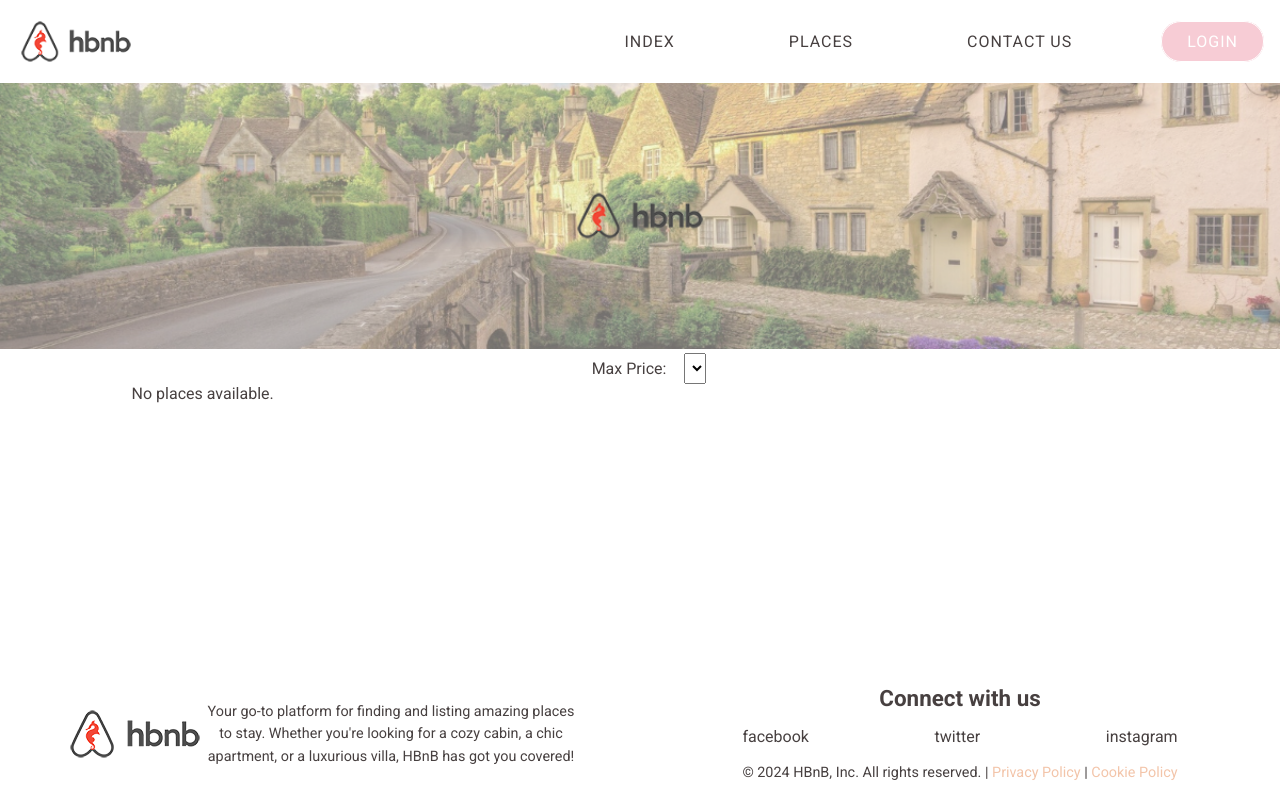
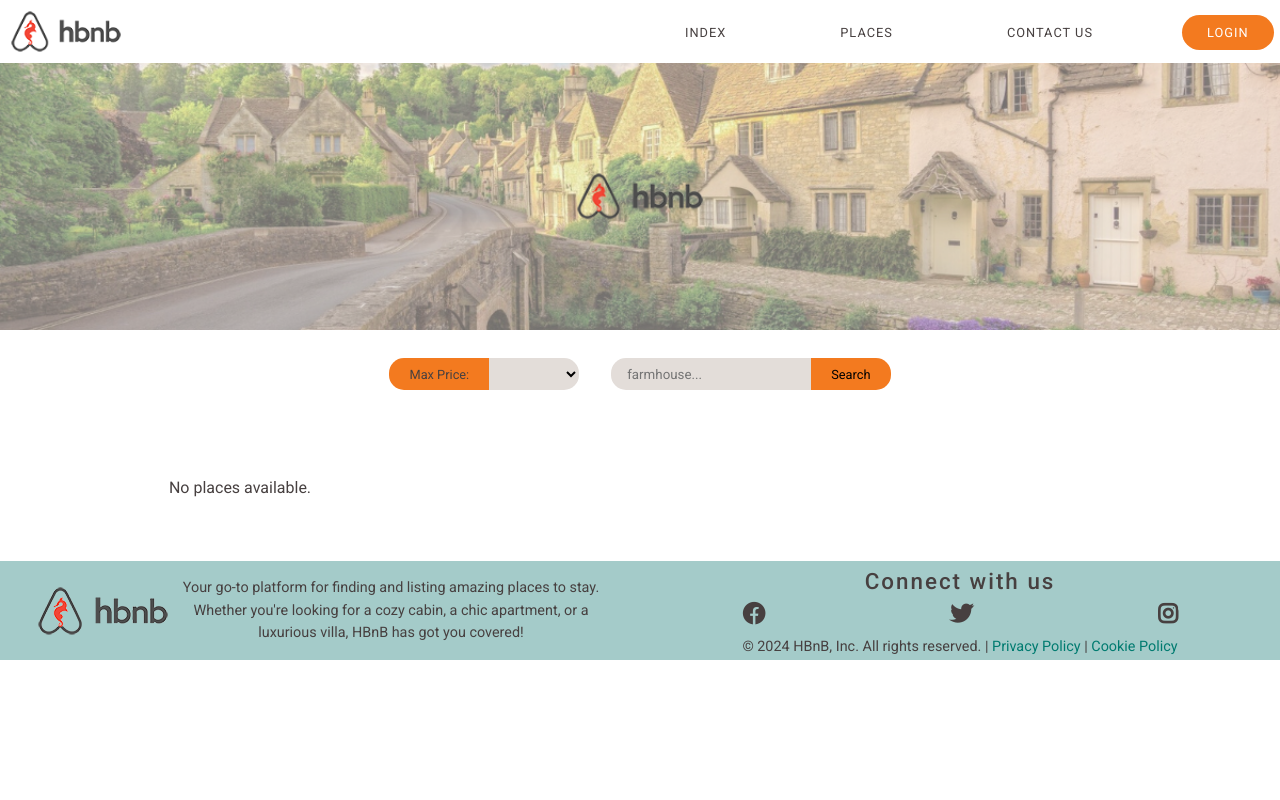
Before and after one commit to Giv-08/-holbertonschool-hbnb-part4, a Flask app: template templates/index.html in a window 1280 px wide. Run offline with Flask 3, Linux system fonts and the light colour scheme; the template is opened without the code that fills it, so the values that code supplies are empty.

Commit message:
added index css

```diff
--- a/app/api/v1/places.py
+++ b/app/api/v1/places.py
@@ -100,6 +100,8 @@
             output.append({
                 'id': str(place.id),
                 'title': place.title,
+                'description': place.description,
+                'price': place.price,
                 'latitude': place.latitude,
                 'longitude': place.longitude,
             })
--- a/static/styles/index.css
+++ b/static/styles/index.css
@@ -1,38 +1,104 @@
 :root {
-  --first-color: #5cbdb9;
-  --second-color: #ebf6f5;
-  --link-color: #f3c5aa;
+  --firt-color: #a4cbc9;
+  --second-color: #3c3c46;
+  --link-color: #a4b6c2;
   --hover-color: #f5b56c;
-  --base-color: #dddcdb;
-  --button-background: #f7ccd5;
+  --base-color: #e1e1db;
+  --button-background: #f37a1f;
   --bg-color: #f4f4f4;
   --font-primary: #474040;
   --white: #ffffff;
   --black: #000000;
 }
 
-main #banner {
-  width: 100%;
-}
 main #banner img {
   width: 100%;
 }
 main #filter {
   display: flex;
   justify-content: center;
+  padding: 1.5rem;
+  height: 80px;
+}
+main #filter label {
+  font-size: 0.8rem;
+  display: flex;
+  align-items: center;
+}
+main #filter #price-filter {
+  border: none;
+  width: 90px;
+  background-color: #e3ddd9;
+  border-top-right-radius: 15px;
+  border-bottom-right-radius: 15px;
+  margin-right: 2rem;
+}
+main #filter input {
+  border: none;
+  width: 200px;
+  padding-left: 1rem;
+  background-color: #e3ddd9;
+  border-top-left-radius: 15px;
+  border-bottom-left-radius: 15px;
+}
+main #filter #search-btn {
+  border: none;
+  padding: 6px 20px;
+  border-top-right-radius: 15px;
+  border-bottom-right-radius: 15px;
+  background-color: var(--button-background);
+  font-size: 0.8rem;
 }
 main label {
   border: 2px solid var(--primary-color);
-  padding: 6px 18px;
+  padding: 6px 20px;
   color: var(--third-color);
+  background-color: var(--button-background);
+  border-bottom-left-radius: 15px;
+  border-top-left-radius: 15px;
 }
-main #places-list {
+main section .places-container {
   display: grid;
   grid-template-columns: 1fr 1fr 1fr;
   justify-items: center;
-  gap: 2rem;
+  gap: 3rem;
+  margin: 4rem;
 }
-main #places-list .place-card {
+main section .places-container .place-photo {
+  max-width: 100%;
+  border-radius: 15px;
+}
+main section .places-container .place-item {
+  display: flex;
+  flex-direction: column;
+  align-items: center;
+  border-radius: 15px;
+  align-items: flex-start;
+}
+main section .places-container .place-item .place-detail-box {
+  display: grid;
+  grid-template-columns: 2fr 1fr;
+  justify-items: end;
+  padding: 0.8rem 0rem;
+}
+main section .places-container .place-item .place-detail-box .rating-box {
+  display: flex;
+  align-items: flex-end;
+  position: relative;
+  right: 0;
+}
+main section .places-container .place-item .place-detail-box p {
+  font-size: 0.95rem;
+  line-height: 20px;
+}
+main section .places-container .place-item h2 {
+  font-size: 1.2rem;
+  font-weight: 500;
+  line-height: 30px;
+  color: var(--first-color);
+  letter-spacing: 1.5px;
+}
+main section .places-container .place-card {
   background-color: var(--second-color);
 }
 
--- a/static/styles/index.scss
+++ b/static/styles/index.scss
@@ -1,10 +1,11 @@
 :root {
-  --first-color: #5cbdb9;
-  --second-color: #ebf6f5;
-  --link-color: #f3c5aa;
+  // --first-color: #5cbdb9;
+  --firt-color: #a4cbc9;
+  --second-color: #3c3c46;
+  --link-color: #a4b6c2;
   --hover-color: #f5b56c;
-  --base-color: #dddcdb;
-  --button-background: #f7ccd5;
+  --base-color: #e1e1db;
+  --button-background: #f37a1f;
   --bg-color: #f4f4f4;
   --font-primary: #474040;
   --white: #ffffff;
@@ -13,8 +14,6 @@
 
 main {
   #banner {
-    width: 100%;
-
     img {
       width: 100%;
     }
@@ -23,22 +22,103 @@
   #filter {
     display: flex;
     justify-content: center;
+    padding: 1.5rem;
+    height: 80px;
+
+    label {
+      font-size: 0.8rem;
+      display: flex;
+      align-items: center;
+    }
+
+    #price-filter {
+      border: none;
+      width: 90px;
+      background-color: #e3ddd9;
+      border-top-right-radius: 15px;
+      border-bottom-right-radius: 15px;
+      margin-right: 2rem;
+    }
+
+    input {
+      border: none;
+      width: 200px;
+      padding-left: 1rem;
+      background-color: #e3ddd9;
+      border-top-left-radius: 15px;
+      border-bottom-left-radius: 15px;
+    }
+
+    #search-btn {
+      border: none;
+      padding: 6px 20px;
+      border-top-right-radius: 15px;
+      border-bottom-right-radius: 15px;
+      background-color: var(--button-background);
+      font-size: 0.8rem;
+    }
   }
 
   label {
     border: 2px solid var(--primary-color);
-      padding: 6px 18px;
+    padding: 6px 20px;
     color: var(--third-color);
+    background-color:var(--button-background);
+    border-bottom-left-radius: 15px;
+    border-top-left-radius: 15px;
   }
 
-  #places-list {
+  section {
+    .places-container {
       display: grid;
       grid-template-columns: 1fr 1fr 1fr;
       justify-items: center;
-    gap: 2rem;
+      gap: 3rem;
+      margin: 4rem;
+
+      .place-photo {
+        max-width: 100%;
+        border-radius: 15px;
+      }
+
+      .place-item {
+        display: flex;
+        flex-direction: column;
+        align-items: center;
+        border-radius: 15px;
+        align-items: flex-start;
+
+        .place-detail-box {
+          display: grid;
+          grid-template-columns: 2fr 1fr;
+          justify-items: end;
+          padding: 0.8rem 0rem;
+
+          .rating-box {
+            display: flex;
+            align-items: flex-end;
+            position: relative;
+            right: 0;
+          }
+
+          p {
+            font-size: 0.95rem;
+            line-height: 20px;
+          }
+        }
+
+        h2 {
+          font-size: 1.2rem;
+          font-weight: 500;
+          line-height: 30px;
+          color: var(--first-color);
+          letter-spacing: 1.5px;
+        }
+      }
 
       .place-card {
         background-color: var(--second-color);
       }
     }
   }
+}
--- a/static/styles/styles.css
+++ b/static/styles/styles.css
@@ -1,11 +1,11 @@
 @import url("https://fonts.googleapis.com/css2?family=Roboto:ital,wght@0,100;0,300;0,400;0,500;0,700;0,900;1,100;1,300;1,400;1,500;1,700;1,900&display=swap");
 :root {
-  --first-color: #5cbdb9;
-  --second-color: #ebf6f5;
-  --link-color: #f3c5aa;
+  --first-color: #a4cbc9;
+  --second-color: #3c3c46;
+  --link-color: #a4b6c2;
   --hover-color: #f5b56c;
-  --base-color: #dddcdb;
-  --button-background: #f7ccd5;
+  --base-color: #e1e1db;
+  --button-background: #f37a1f;
   --bg-color: #f4f4f4;
   --font-primary: #474040;
   --white: #ffffff;
@@ -30,7 +30,7 @@
 
 header {
   background-color: transparent;
-  padding: 1rem;
+  padding: 0.4rem;
 }
 
 nav {
@@ -43,6 +43,7 @@
   list-style: none;
 }
 nav a {
+  font-size: 0.8rem;
   color: var(--font-primary);
   text-decoration: none;
   margin-left: 4rem;
@@ -53,19 +54,19 @@
   border-radius: 20px;
 }
 nav a:hover {
-  color: var(--hover-color);
+  color: var(--button-background);
   background-color: var(--second-color);
 }
 nav #login-link {
-  border: 1px var(--white) solid;
+  font-size: 0.8rem;
   padding: 10px 25px;
   border-radius: 20px;
   color: var(--white);
   background-color: var(--button-background);
 }
 nav #login-link:hover {
-  color: #e8b699;
-  background-color: #ffe9ee;
+  color: #ffffff;
+  background-color: #c85e0d;
 }
 nav img#hbnb_logo {
   width: 120px;
@@ -74,26 +75,37 @@
 footer {
   display: grid;
   grid-template-columns: 1fr 1fr;
-  position: fixed;
-  bottom: 0;
+  position: absolute;
   justify-items: center;
+  background-color: var(--first-color);
 }
 footer #slogan_div {
   display: flex;
   align-items: center;
-  padding: 2rem 4rem;
+  padding: 1rem 2rem;
   text-align: center;
 }
 footer #social h1#contact {
   font-size: 1.4rem;
+  font-weight: 500;
+  letter-spacing: 2px;
   text-align: center;
-  margin: 1rem;
+  margin-top: 0.4rem;
 }
 footer #social ul {
   display: flex;
   justify-content: space-between;
   list-style: none;
-  margin-bottom: 1rem;
+  margin: 0.6rem 0rem;
+}
+footer #social ul li i {
+  font-size: 1.4rem;
+  font-weight: bold;
+  transition: all 250ms ease-in-out;
+}
+footer #social ul li i:hover {
+  color: var(--button-background);
+  cursor: pointer;
 }
 footer #social #social_policy {
   margin: 1.5rem;
@@ -110,7 +122,7 @@
 }
 footer a {
   text-decoration: none;
-  color: var(--link-color);
+  color: rgb(0, 123, 112);
   transition: all 300ms ease-in-out;
 }
 footer a:hover {
--- a/static/styles/styles.scss
+++ b/static/styles/styles.scss
@@ -1,12 +1,25 @@
 @import url('https://fonts.googleapis.com/css2?family=Roboto:ital,wght@0,100;0,300;0,400;0,500;0,700;0,900;1,100;1,300;1,400;1,500;1,700;1,900&display=swap');
 
+// :root {
+//   --first-color: #5cbdb9;
+//   --second-color: #ebf6f5;
+//   --link-color: #f3c5aa;
+//   --hover-color: #f5b56c;
+//   --base-color: #dddcdb;
+//   --button-background: #f7ccd5;
+//   --bg-color: #f4f4f4;
+//   --font-primary: #474040;
+//   --white: #ffffff;
+//   --black: #000000;
+// }
 :root {
-  --first-color: #5cbdb9;
-  --second-color: #ebf6f5;
-  --link-color: #f3c5aa;
+  // --first-color: #5cbdb9;
+  --first-color: #a4cbc9;
+  --second-color: #3c3c46;
+  --link-color: #a4b6c2;
   --hover-color: #f5b56c;
-  --base-color: #dddcdb;
-  --button-background: #f7ccd5;
+  --base-color: #e1e1db;
+  --button-background: #f37a1f;
   --bg-color: #f4f4f4;
   --font-primary: #474040;
   --white: #ffffff;
@@ -31,7 +44,7 @@
 
 header {
   background-color: transparent;
-  padding: 1rem;
+  padding: 0.4rem;
 }
 
 nav {
@@ -44,6 +57,7 @@
     list-style: none;
   }
   a {
+    font-size: 0.8rem;
     color:var(--font-primary);
     text-decoration: none;
     margin-left: 4rem;
@@ -55,12 +69,12 @@
     }
 
   a:hover {
-    color: var(--hover-color);
+    color: var(--button-background);
     background-color: var(--second-color);
   }
 
   #login-link {
-    border: 1px var(--white) solid;
+    font-size: 0.8rem;
     padding: 10px 25px;
     border-radius: 20px;
     color: var(--white);
@@ -68,8 +82,8 @@
   }
 
   #login-link:hover {
-    color: #e8b699;
-    background-color: #ffe9ee;
+    color: #ffffff;
+    background-color: #c85e0d;
   }
 
   img#hbnb_logo {
@@ -80,29 +94,42 @@
 footer {
   display: grid;
   grid-template-columns: 1fr 1fr;
-  position: fixed;
-  bottom: 0;
+  position: absolute;
   justify-items: center;
+  background-color: var(--first-color);
 
   #slogan_div {
     display: flex;
     align-items: center;
-    padding: 2rem 4rem;
+    padding: 1rem 2rem;
     text-align: center;
   }
 
   #social {
     h1#contact {
       font-size: 1.4rem;
+      font-weight: 500;
+      letter-spacing: 2px;
       text-align: center;
-      margin-bottom: 1rem;
+      margin-top: 0.4rem;
     }
 
     ul {
       display: flex;
       justify-content: space-between;
       list-style: none;
-      margin: 1rem;
+      margin: 0.6rem 0rem;
+      li {
+        i {
+          font-size: 1.4rem;
+          font-weight: bold;
+          transition: all 250ms ease-in-out;
+        }
+        i:hover {
+          color: var(--button-background);
+          cursor: pointer;
+        }
+      }
     }
 
     #social_policy {
@@ -122,7 +149,7 @@
   }
   a {
       text-decoration: none;
-      color: var(--link-color);
+      color: rgb(0 123 112);
       transition: all 300ms ease-in-out;
     }
 
--- a/templates/index.html
+++ b/templates/index.html
@@ -6,6 +6,8 @@
     <title>HBNB</title>
     <link rel="stylesheet" href="../static/styles/index.css">
     <link rel="stylesheet" href="../static/styles/styles.css">
+    <link rel="stylesheet" href="https://cdnjs.cloudflare.com/ajax/libs/font-awesome/4.7.0/css/font-awesome.min.css">
+    <link rel="stylesheet" href="https://cdnjs.cloudflare.com/ajax/libs/font-awesome/6.0.0/css/all.min.css">
     <script src="https://cdn.jsdelivr.net/npm/axios/dist/axios.min.js"></script>
 </head>
 <body>
@@ -29,18 +31,33 @@
       <section id="filter">
           <label for="price-filter">Max Price:</label>
           <select id="price-filter">
+          <input id="seach-box" type="search" id="site-search" name="q" placeholder="farmhouse..."/>
+          <button id="search-btn">Search</button>
               <!-- Options will be populated dynamically -->
           </select>
       </section>
       <section id="places-list">
-          <div id="places-container">
+        <div class="places-container">
           <!-- Iterate over places passed from Flask and display them -->
           {% if places %}
               {% for place in places %}
                   <div class="place-item">
-                        <h2>{{ place.title }}</h2>
-                        <p>Latitude: {{ place.latitude }}</p>
-                        <p>Longitude: {{ place.longitude }}</p>
+                    <div class="image-box">
+                      <i class="fa-regular fa-heart"></i>
+                      <img class="place-photo" src="https://media.gq.com/photos/66019f02c081abc36b271454/16:9/w_1280,c_limit/airbnb-art.jpg" alt="random_place_photo">
+                    </div>
+                    <div class="place-detail-box">
+                      <div class="des-box">
+                        <h2><i class="fa-solid fa-house-chimney"></i> {{ place.title }}</h2>
+                        <p><strong>Description:</strong> {{ place.description }}</p>
+                        <p><strong>Latitude:</strong> {{ place.latitude }} <i class="fa-solid fa-location-dot"></i></p>
+                        <p><strong>Longitude:</strong> {{ place.longitude }} <i class="fa-solid fa-location-dot"></i></p>
+                      </div>
+                      <div class="rating-box">
+                        <!-- javascript -->
+                        <p>Rating: <span style="color:rgb(255, 212, 19); "class="fa fa-star"></span><span style="color:rgb(255, 212, 19); "class="fa fa-star"></span></p>
+                      </div>
+                      </div>
                     </div>
               {% endfor %}
           {% else %}
@@ -59,9 +76,9 @@
         <div id="social">
           <h1 id="contact">Connect with us</h1>
             <ul>
-              <li>facebook</li>
-              <li>twitter</li>
-              <li>instagram</li>
+              <li><i class="fa-brands fa-facebook"></i></li>
+              <li><i class="fa-brands fa-twitter"></i></li>
+              <li><i class="fa-brands fa-instagram"></i></li>
             </ul>
         </div>
         <div id="policy">
```
Also changed, not shown: run.py (+12 -12 lines), package-lock.json (renamed from static/styles/package-lock.json), package.json (renamed from static/styles/package.json), 2 other files. Lines whose indentation alone changed are shown as unchanged.
